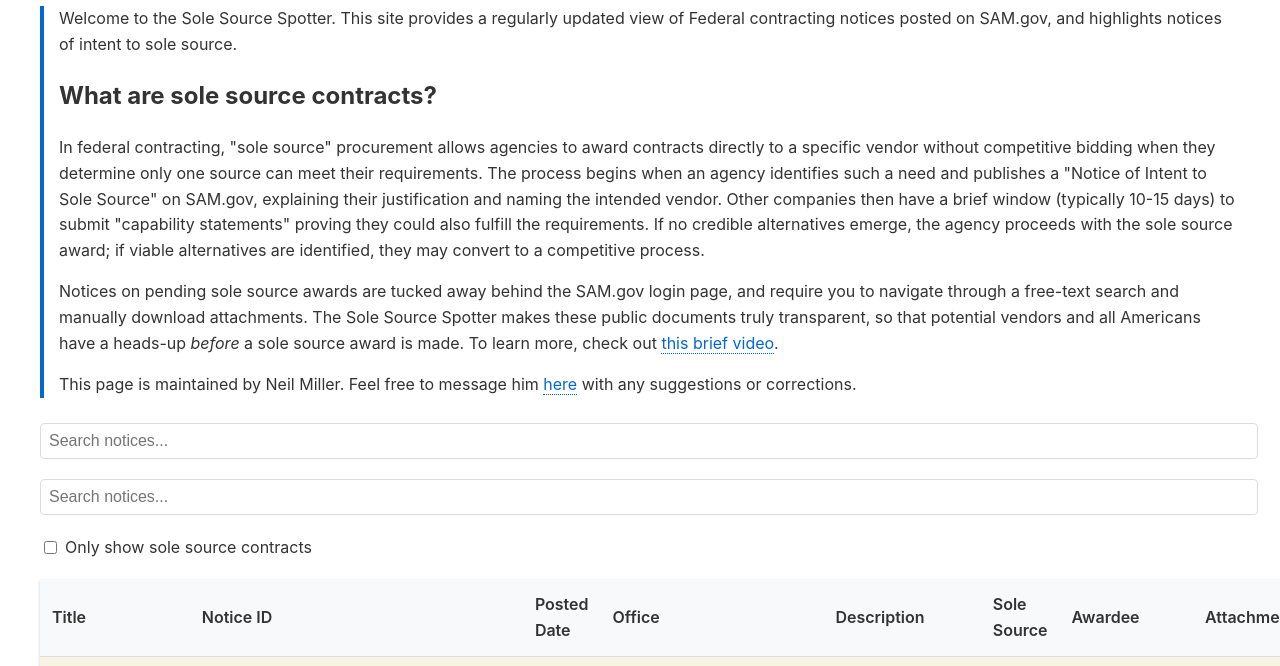
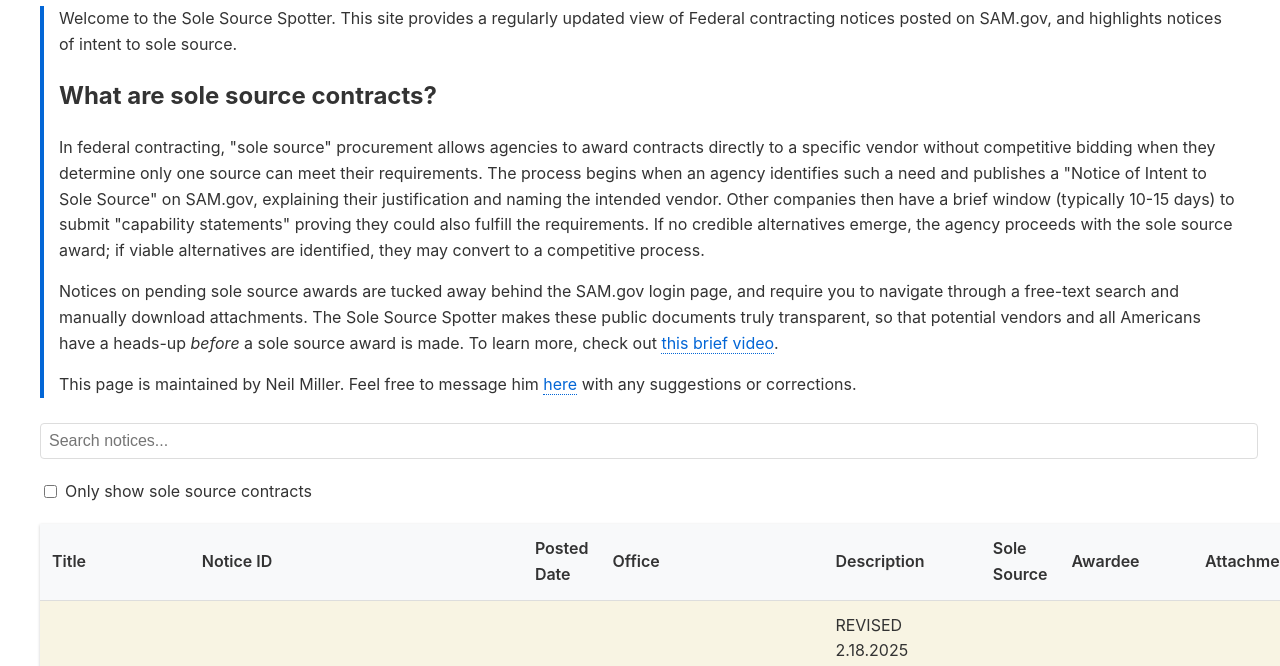
Before and after one commit to neilsmiller/Contract_opps_database, a plain HTML site: page index.html in a window 1280 px wide. Shown: the part 108-774 px from the top of the page. Drawn offline with nearby package versions, Linux system fonts and the light colour scheme.

Commit message:
Update index.html

```diff
--- a/index.html
+++ b/index.html
@@ -136,9 +136,6 @@
 <div class="search-container">
     <input type="text" id="searchInput" placeholder="Search notices...">
 </div>
-    <div class="search-container">
-        <input type="text" id="searchInput" placeholder="Search notices...">
-    </div>
 
     <div class="filter-container">
         <label class="checkbox-label">
```
